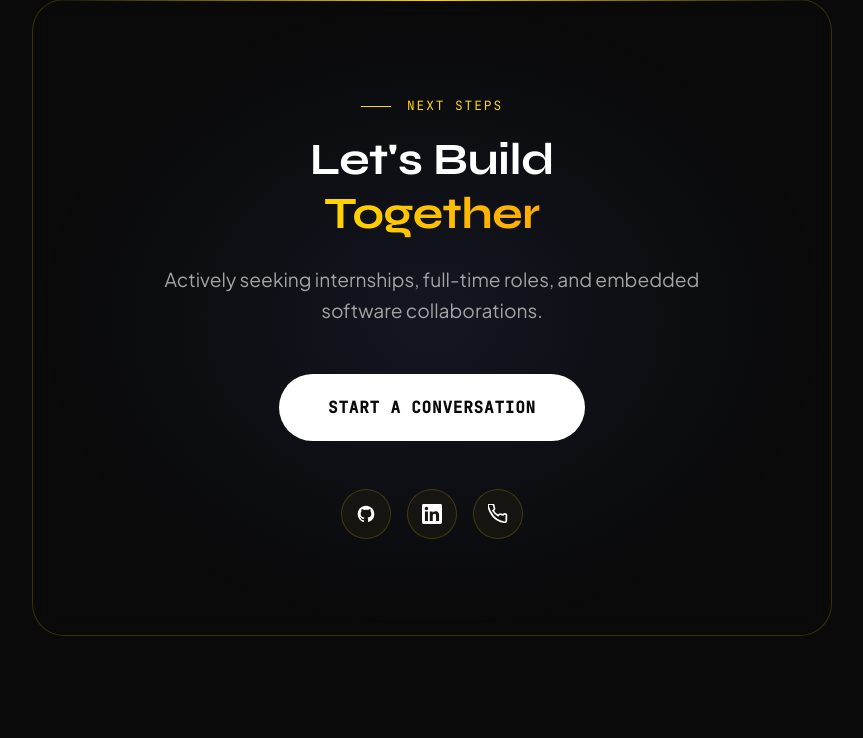
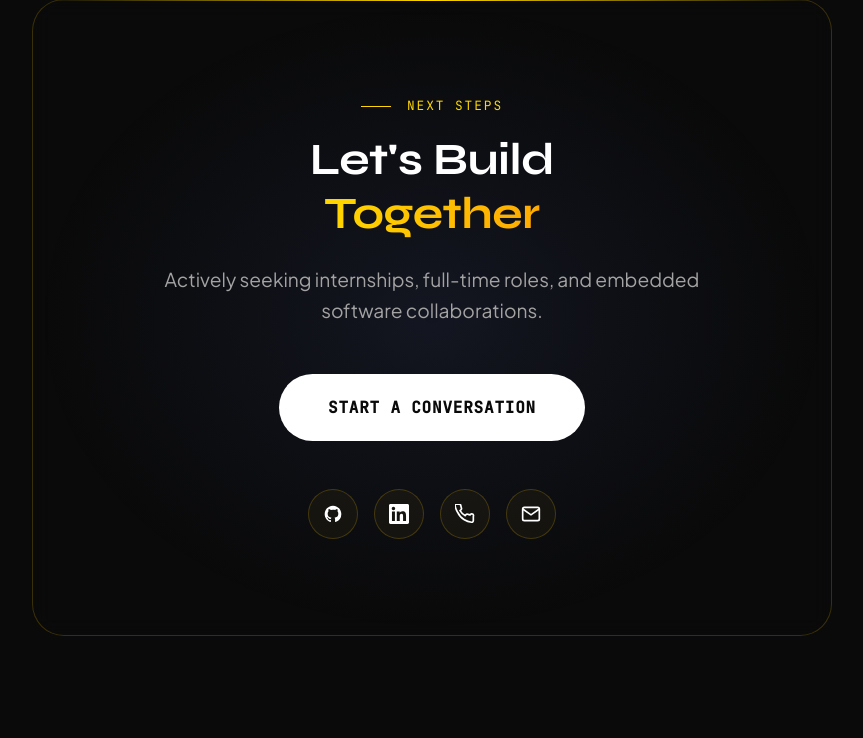
Before and after one commit to prasanthkumarmullagura/prasanth-portfolio, a Flask app: page / in a window 1280 px wide; the page is wider, and only the part inside the window is pictured. Shown: the part 4163-4901 px from the top of that part, without its empty margins (208-1071 px from the left). Run offline with Flask 3, Linux system fonts and the light colour scheme.

Commit message:
feat: update LinkedIn URLs and add mail button
Update LinkedIn links and add mail button with icon to social links.

```diff
--- a/templates/index.html
+++ b/templates/index.html
@@ -56,7 +56,7 @@
                 <svg width="16" height="16" viewBox="0 0 24 24" fill="none" stroke="currentColor" stroke-width="2"><path d="M5 12h14M12 5l7 7-7 7"/></svg>
               </a>
               <a href="https://github.com/prasanthkumarmullagura" target="_blank" class="btn btn-outline">Github Profile</a>
-              <a href="https://linkedin.com/in/prasanth-kumar" target="_blank" class="btn btn-outline" style="border-color: rgba(255, 255, 255, 0.2);">
+              <a href="https://www.linkedin.com/in/prasanthkumarmullagura/" target="_blank" class="btn btn-outline" style="border-color: rgba(255, 255, 255, 0.2);">
                 <svg width="16" height="16" fill="currentColor" viewBox="0 0 24 24" style="margin-right: 6px;"><path d="M20.447 20.452h-3.554v-5.569c0-1.328-.027-3.037-1.852-3.037-1.853 0-2.136 1.445-2.136 2.939v5.667H9.351V9h3.414v1.561h.046c.477-.9 1.637-1.85 3.37-1.85 3.601 0 4.267 2.37 4.267 5.455v6.286zM5.337 7.433c-1.144 0-2.063-.926-2.063-2.065 0-1.138.92-2.063 2.063-2.063 1.14 0 2.064.925 2.064 2.063 0 1.139-.925 2.065-2.064 2.065zm1.782 13.019H3.555V9h3.564v11.452zM22.225 0H1.771C.792 0 0 .774 0 1.729v20.542C0 23.227.792 24 1.771 24h20.451C23.2 24 24 23.227 24 22.271V1.729C24 .774 23.2 0 22.222 0h.003z"/></svg>
                 LinkedIn
               </a>
@@ -290,11 +290,14 @@
             <a href="https://github.com/prasanthkumarmullagura" target="_blank" class="social-btn" aria-label="GitHub">
               <svg width="20" height="20" fill="currentColor" viewBox="0 0 24 24"><path d="M12 2C6.477 2 2 6.484 2 12.017c0 4.425 2.865 8.18 6.839 9.504.5.092.682-.217.682-.483 0-.237-.008-.868-.013-1.703-2.782.605-3.369-1.343-3.369-1.343-.454-1.158-1.11-1.466-1.11-1.466-.908-.62.069-.608.069-.608 1.003.07 1.531 1.032 1.531 1.032.892 1.53 2.341 1.088 2.91.832.092-.647.35-1.088.636-1.338-2.22-.253-4.555-1.113-4.555-4.951 0-1.093.39-1.988 1.029-2.688-.103-.253-.446-1.272.098-2.65 0 0 .84-.27 2.75 1.026A9.564 9.564 0 0112 6.844c.85.004 1.705.115 2.504.337 1.909-1.296 2.747-1.027 2.747-1.027.546 1.379.202 2.398.1 2.651.64.7 1.028 1.595 1.028 2.688 0 3.848-2.339 4.695-4.566 4.943.359.309.678.92.678 1.855 0 1.338-.012 2.419-.012 2.747 0 .268.18.58.688.482A10.019 10.019 0 0022 12.017C22 6.484 17.522 2 12 2z"/></svg>
             </a>
-            <a href="https://linkedin.com/in/prasanth-kumar" target="_blank" class="social-btn" aria-label="LinkedIn">
+            <a href="https://www.linkedin.com/in/prasanthkumarmullagura/" target="_blank" class="social-btn" aria-label="LinkedIn">
               <svg width="20" height="20" fill="currentColor" viewBox="0 0 24 24"><path d="M20.447 20.452h-3.554v-5.569c0-1.328-.027-3.037-1.852-3.037-1.853 0-2.136 1.445-2.136 2.939v5.667H9.351V9h3.414v1.561h.046c.477-.9 1.637-1.85 3.37-1.85 3.601 0 4.267 2.37 4.267 5.455v6.286zM5.337 7.433c-1.144 0-2.063-.926-2.063-2.065 0-1.138.92-2.063 2.063-2.063 1.14 0 2.064.925 2.064 2.063 0 1.139-.925 2.065-2.064 2.065zm1.782 13.019H3.555V9h3.564v11.452zM22.225 0H1.771C.792 0 0 .774 0 1.729v20.542C0 23.227.792 24 1.771 24h20.451C23.2 24 24 23.227 24 22.271V1.729C24 .774 23.2 0 22.222 0h.003z"/></svg>
             </a>
             <a href="tel:+918074284387" class="social-btn" aria-label="Phone">
               <svg width="20" height="20" fill="none" stroke="currentColor" stroke-width="2" viewBox="0 0 24 24"><path d="M22 16.92v3a2 2 0 01-2.18 2 19.79 19.79 0 01-8.63-3.07A19.5 19.5 0 013.07 9.81a19.79 19.79 0 01-3.07-8.68A2 2 0 012 .18h3a2 2 0 012 1.72 12.84 12.84 0 00.7 2.81 2 2 0 01-.45 2.11L6.09 7.91a16 16 0 006 6l1.09-1.09a2 2 0 012.11-.45 12.84 12.84 0 002.81.7A2 2 0 0122 14.92v2z"/></svg>
+            </a>
+            <a href="mailto:prasanthkumarmullagura@gmail.com" class="social-btn" aria-label="Email">
+              <svg width="20" height="20" fill="none" stroke="currentColor" stroke-width="2" viewBox="0 0 24 24"><path d="M4 4h16c1.1 0 2 .9 2 2v12c0 1.1-.9 2-2 2H4c-1.1 0-2-.9-2-2V6c0-1.1.9-2 2-2z"/><polyline points="22,6 12,13 2,6"/></svg>
             </a>
           </div>
         </div>
```
